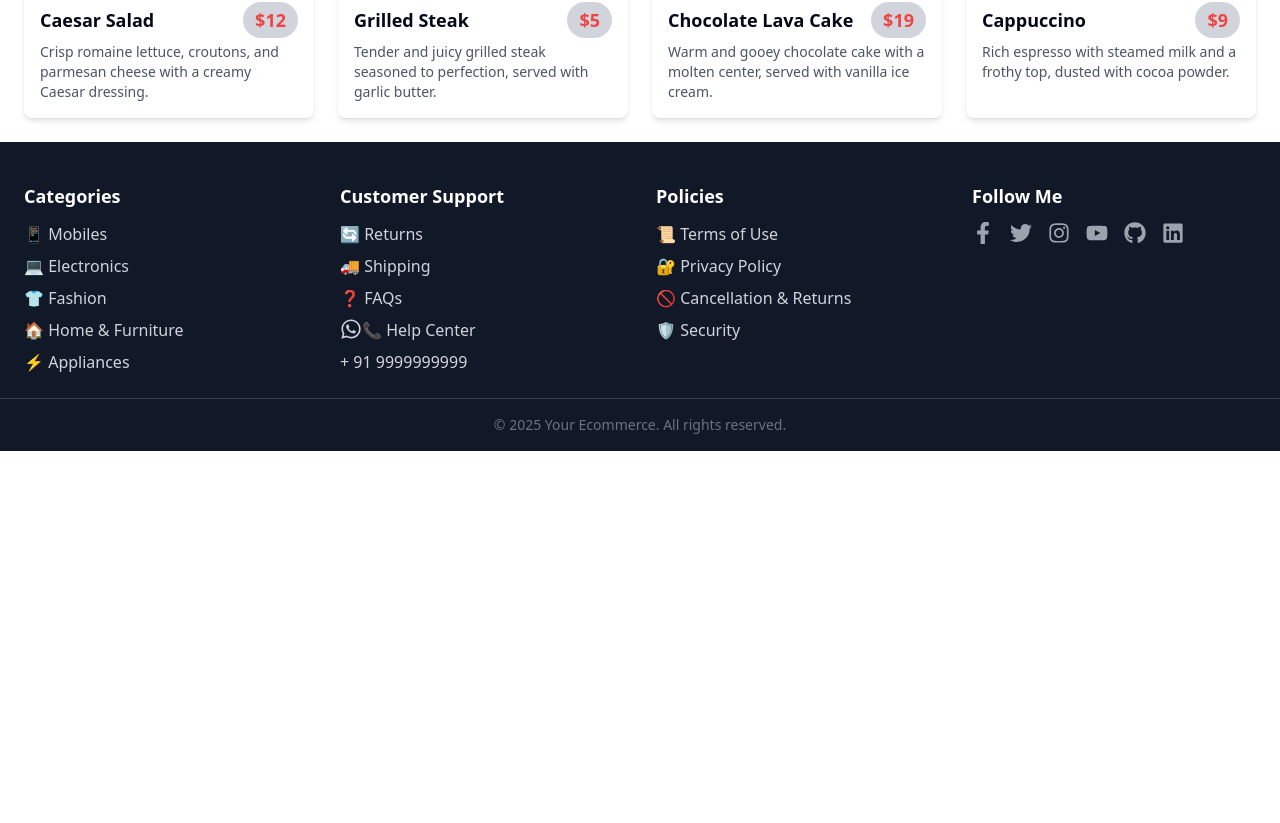
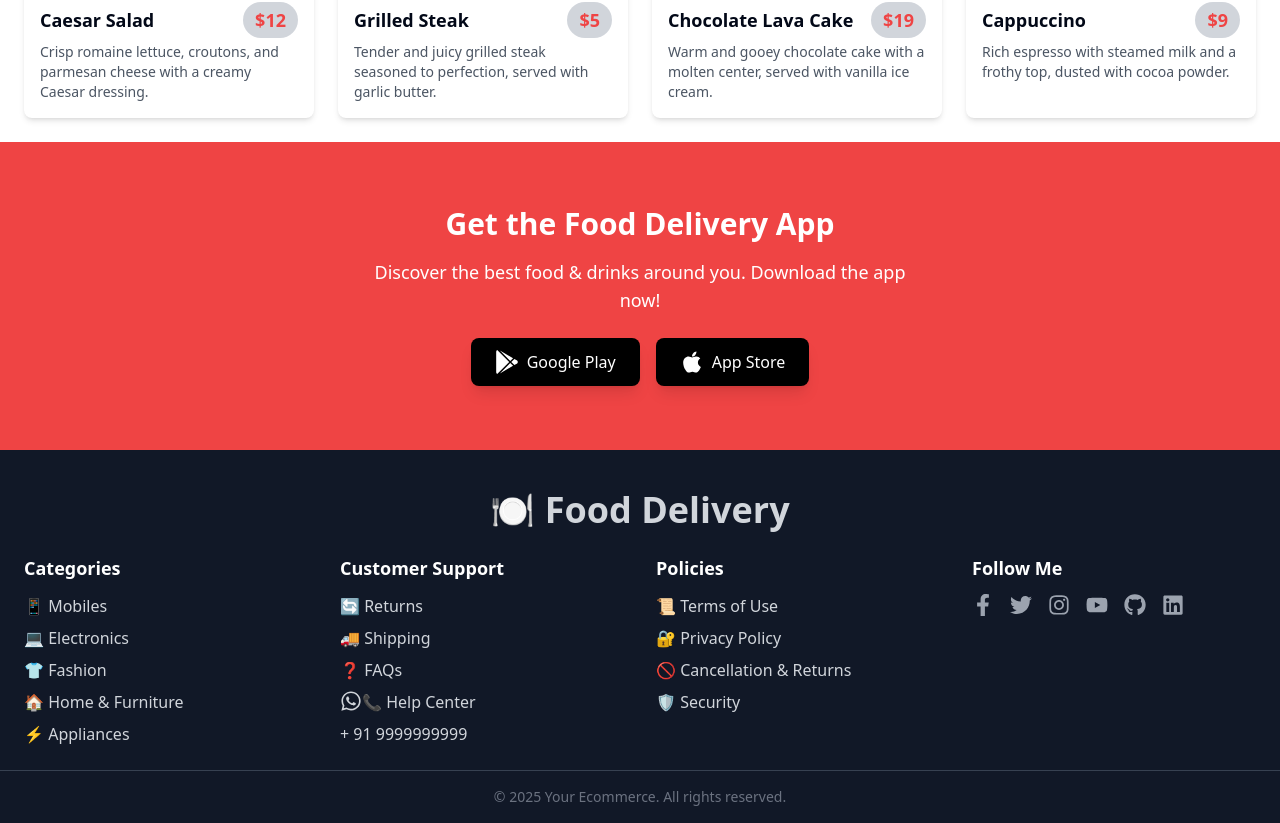
Before and after one commit to SANDEEP7522/food-frontend, a React (Vite) app: page / in a window 1280 px wide. Shown: the part 1326-2149 px from the top of the page. Before the commit the page ends 1777 px from the top, so only its background shows below. Built offline with nearby package versions, Linux system fonts and the light colour scheme.

Commit message:
added AppDownload

```diff
--- /dev/null
+++ b/src/components/AppDownload/AppDownload.jsx
@@ -0,0 +1,44 @@
+import React from "react";
+import { motion } from "framer-motion";
+import { FaGooglePlay, FaApple } from "react-icons/fa";
+
+function AppDownload() {
+  return (
+    <motion.div
+      initial={{ opacity: 0, y: 50 }} // Animation on load
+      animate={{ opacity: 1, y: 0 }}
+      transition={{ duration: 0.5 }}
+      className="bg-red-500 text-white text-center py-16 px-6"
+    >
+      <h2 className="text-3xl font-bold mb-4">Get the Food Delivery App</h2>
+      <p className="text-lg max-w-xl mx-auto mb-6">
+        Discover the best food & drinks around you. Download the app now!
+      </p>
+
+      {/* Download Buttons */}
+      <div className="flex justify-center gap-4">
+        <motion.a
+          href="https://play.google.com/store/games?hl=en&pli=1 "
+          whileHover={{ scale: 1.1 }}
+          whileTap={{ scale: 0.9 }}
+          className="flex items-center gap-2 bg-black px-6 py-3 rounded-lg shadow-lg"
+        >
+          <FaGooglePlay size={24} />
+          <span>Google Play</span>
+        </motion.a>
+
+        <motion.a
+          href="https://play.google.com/store/games?hl=en&pli=1"
+          whileHover={{ scale: 1.1 }}
+          whileTap={{ scale: 0.9 }}
+          className="flex items-center gap-2 bg-black px-6 py-3 rounded-lg shadow-lg"
+        >
+          <FaApple size={24} />
+          <span>App Store</span>
+        </motion.a>
+      </div>
+    </motion.div>
+  );
+}
+
+export default AppDownload;
--- a/src/components/Footers/Footer.jsx
+++ b/src/components/Footers/Footer.jsx
@@ -18,9 +18,9 @@ function Footer() {
       transition={{ duration: 0.5, ease: "easeOut" }}
       className="bg-gray-900 text-gray-300 pt-10"
     >
-      {/* Main Footer Grid */}
+      <div className="text-4xl font-bold text-center mb-6 hover:text-yellow-400">🍽 Food Delivery</div>
+
       <div className="container mx-auto px-6 grid grid-cols-1 sm:grid-cols-2 md:grid-cols-4 gap-8">
-        {/* Categories */}
         <div>
           <h3 className="text-white font-semibold text-lg mb-3">Categories</h3>
           <ul className="space-y-2">
@@ -41,7 +41,11 @@ function Footer() {
             <li className="hover:text-white transition">🔄 Returns</li>
             <li className="hover:text-white transition">🚚 Shipping</li>
             <li className="hover:text-white transition">❓ FAQs</li>
-            <li className="flex hover:text-white transition">  <FaWhatsapp size={22} />📞 Help Center</li>
+            <li className="flex hover:text-white transition">
+              {" "}
+              <FaWhatsapp size={22} />
+              📞 Help Center
+            </li>
 
             <p>+ 91 9999999999</p>
           </ul>
--- a/src/pages/Home/Home.jsx
+++ b/src/pages/Home/Home.jsx
@@ -2,6 +2,7 @@ import React, { useState } from 'react'
 import Header from '../../components/Headers/Header'
 import ExploreMenu from '../../components/ExploreMenu/ExploreMenu'
 import FoodDisplay from '../../components/FoodDisplay/FoodDisplay';
+import AppDownload from '../../components/AppDownload/AppDownload';
 
 function Home() {
 
@@ -12,6 +13,7 @@ function Home() {
       <Header />
       <ExploreMenu categories={categories} setCategories={setCategories} />
       <FoodDisplay categories={categories}  />
+      <AppDownload />
     </div>
   )
 }
```
